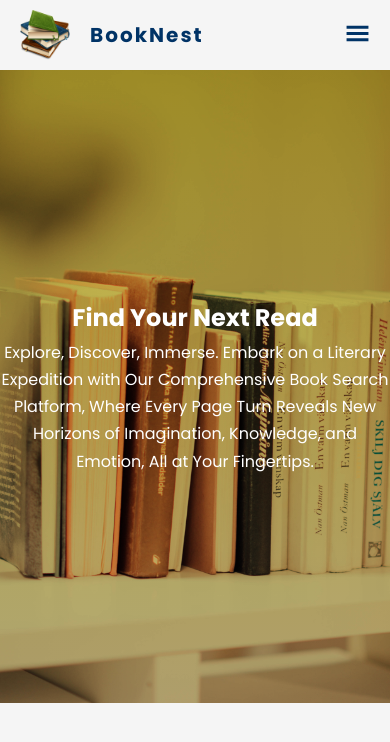
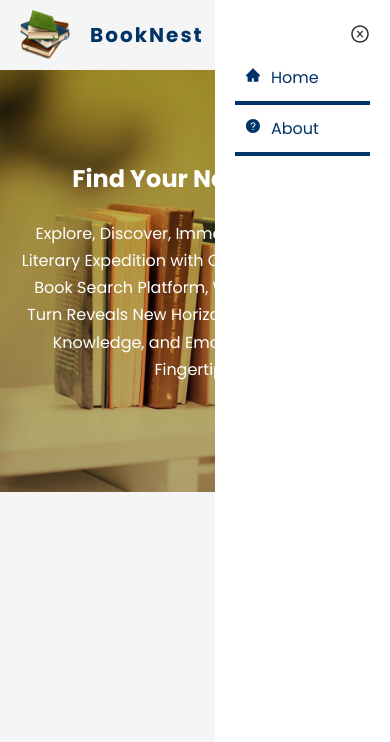
Before and after one commit to ayezabashir/BookNest-SearchBooks, a React (Vite) app: page / in a window 390 px wide. Both pictures are taken after a click on the button 357 px from the left and 35 px from the top of the page. Shown: the top 742 px of the page. Built offline with nearby package versions, Linux system fonts and the light colour scheme.

Commit message:
navbar fix

```diff
--- a/index.html
+++ b/index.html
@@ -4,7 +4,7 @@
     <meta charset="UTF-8" />
     <link rel="icon" type="image/svg+xml" href="/book.png" />
     <meta name="viewport" content="width=device-width, initial-scale=1.0" />
-    <title>BookNest</title>
+    <title>BookNest - Search Books</title>
   </head>
   <body>
     <div id="root"></div>
--- a/src/App.scss
+++ b/src/App.scss
@@ -62,6 +62,9 @@ input {
 
 .icon {
   color: $primary-color;
+  &:hover {
+    color: $accent-color;
+  }
 }
 
 .fw-3 {
@@ -114,7 +117,7 @@ input {
 .header-container {
   .header {
     .header-content {
-      min-height: 75vh;
+      height: 75vh;
       background: linear-gradient(to bottom, #e9cf3a, #e9d595),
         url("/home.jpg") center/cover no-repeat;
       background-blend-mode: multiply;
@@ -125,6 +128,7 @@ input {
       align-items: center;
       text-align: center;
       p {
+        padding: 20px;
         max-width: 1000px;
       }
     }
@@ -132,6 +136,13 @@ input {
 }
 
 @media screen and (max-width: 768px) {
+  .header-container {
+    .header {
+      .header-content {
+        height: 50vh;
+      }
+    }
+  }
   .navbar {
     .navbar-content {
       display: flex;
@@ -146,29 +157,50 @@ input {
         display: flex !important;
         flex-direction: column;
         align-items: center;
+
         .btn-toggle {
           position: relative;
           outline: none;
           border: none;
           background: transparent;
+          cursor: pointer;
           .icon {
             font-size: 25px;
           }
         }
         .show-navbar {
-          display: block;
-          position: absolute;
-          right: 20px;
-          top: 70px;
-          background: white;
-          padding: 20px 10px;
-          border-radius: 10px;
+          height: 100vh;
+          position: fixed;
+          right: 0;
+          top: 0;
+          background: #fff;
+          padding: 20px;
+          width: 175px;
+          animation: slideIn 0.3s ease-in-out forwards;
+          transform: translateX(0);
           .navbar-nav {
+            .close {
+              cursor: pointer;
+              text-align: right;
+              font-size: 20px;
+              &:hover {
+                color: darkred;
+                transition: all 0.5s;
+              }
+            }
             .nav-item {
               padding: 10px;
-              border-bottom: 2px solid $primary-color;
+              border-bottom: 4px solid $primary-color;
               .icon {
                 margin-right: 10px;
+              }
+              &:hover {
+                border-color: $accent-color;
+                transition: all 0.5s;
+                .icon,
+                a {
+                  color: $accent-color;
+                }
               }
             }
           }
@@ -180,3 +212,12 @@ input {
     }
   }
 }
+
+@keyframes slideIn {
+  0% {
+    transform: translateX(100%);
+  }
+  100% {
+    transform: translateX(0);
+  }
+}
--- a/src/components/navbar/Navbar.jsx
+++ b/src/components/navbar/Navbar.jsx
@@ -2,10 +2,10 @@ import { Link } from "react-router-dom"
 import { useState } from "react"
 import book from '/book.png'
 import { GiHamburgerMenu } from 'react-icons/gi'
-import { AiFillHome, AiFillQuestionCircle } from 'react-icons/ai'
+import { AiFillHome, AiFillQuestionCircle, AiOutlineCloseCircle } from 'react-icons/ai'
 
 const Navbar = () => {
-    const [menu, setMenu] = useState(true);
+    const [menu, setMenu] = useState(false);
     const handleMenu = () => {
         setMenu(!menu);
     }
@@ -32,6 +32,9 @@ const Navbar = () => {
                     </button>
                     <div className={menu ? "show-navbar" : "hide-navbar"}>
                         <ul className="navbar-nav">
+                            <div className="close">
+                                < AiOutlineCloseCircle onClick={() => setMenu(false)} className="close-icon" />
+                            </div>
                             <li className="nav-item">
                                 <Link to='/'>
                                     <AiFillHome className='icon' />
```
